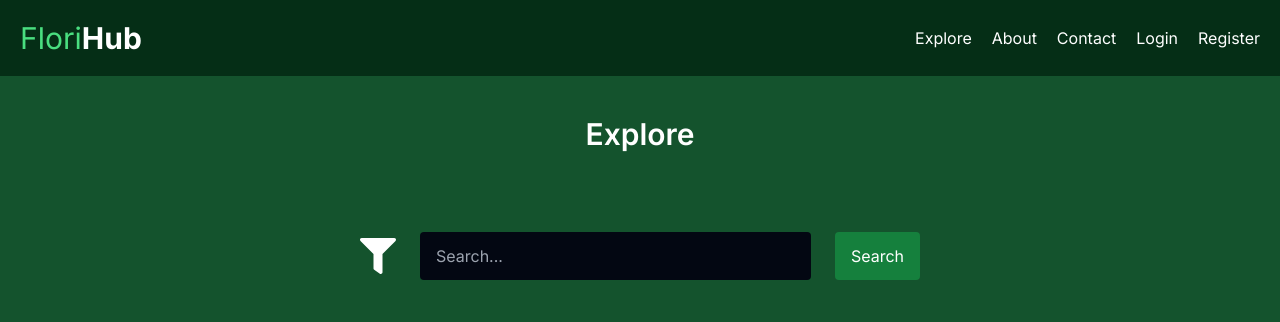
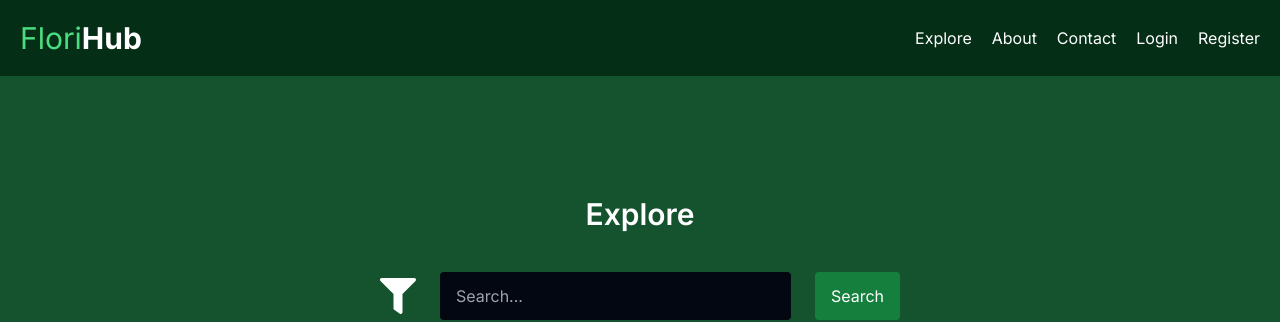
Before and after one commit to Nyviel/Florihub, a Next.js app: page /explore in a window 1280 px wide. Shown: the top 322 px of the page. Built offline with nearby package versions, Linux system fonts and the light colour scheme; no server answers; the database is empty.

Commit message:
Fixed margins for Explore page

```diff
--- a/components/Explore.tsx
+++ b/components/Explore.tsx
@@ -40,8 +40,8 @@ const Explore = () => {
 	};
 
 	return (
-		<section className="w-full min-h-full bg-green-900 flex flex-col justify-start items-center text-white">
-			<h1 className="text-3xl font-semibold py-10 font-poppins">
+		<section className="w-full min-h-full flex flex-col justify-start items-center text-white bg-green-900 p-10">
+			<h1 className="text-3xl font-semibold mt-20 font-poppins">
 				Explore
 			</h1>
 			<form
```
